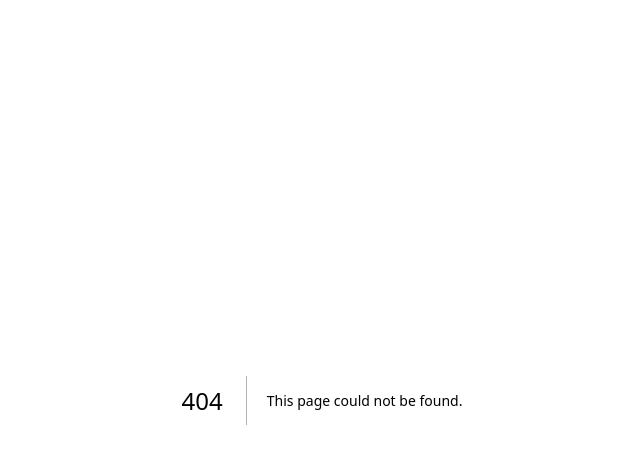
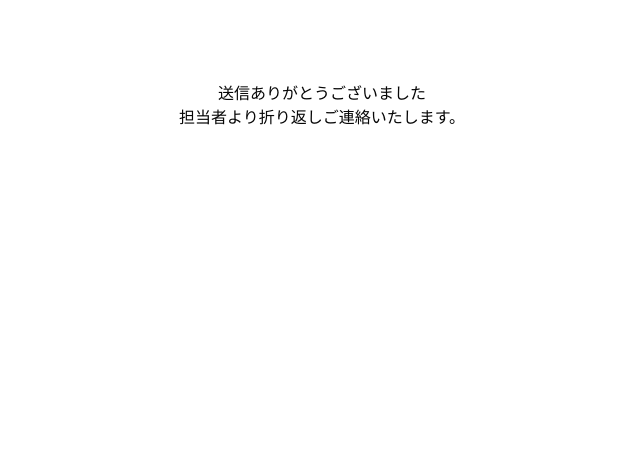
Before and after one commit to kbystmk77-svg/hakajimai-lp, a Next.js app: page /thanks in a window 1280 px wide. Before the commit this address had no page. Shown: the top 464 px of the page, without its empty margins (318-958 px from the left). Built offline with nearby package versions, Linux system fonts and the light colour scheme.

Commit message:
Create ThanksPage component for thank you message

```diff
--- /dev/null
+++ b/app/thanks/page.tsx
@@ -0,0 +1,8 @@
+export default function ThanksPage() {
+  return (
+    <main style={{ maxWidth: 720, margin: "80px auto", textAlign: "center" }}>
+      <h1>送信ありがとうございました</h1>
+      <p>担当者より折り返しご連絡いたします。</p>
+    </main>
+  )
+}
```
